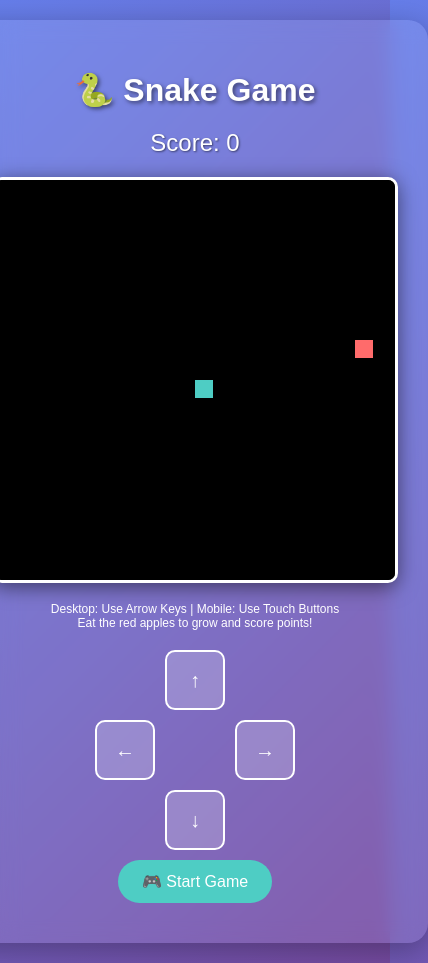
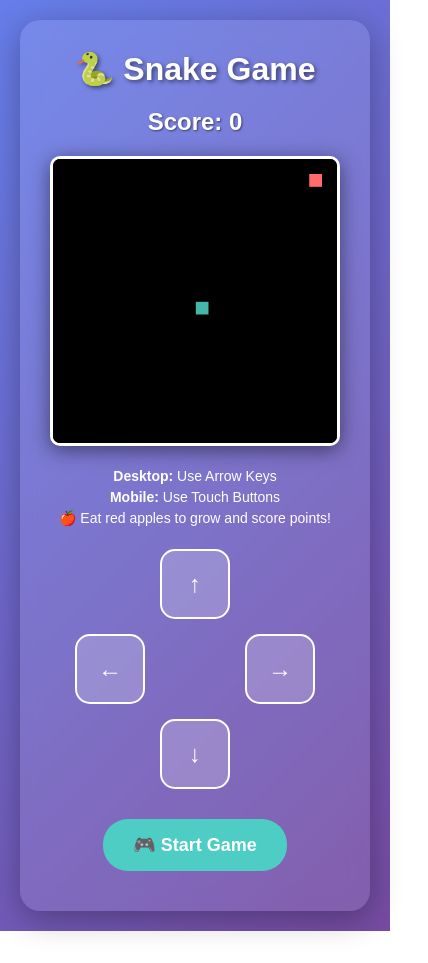
Before and after one commit to subh-a-dip/subh-a-dip, a plain HTML site: page snake-game.html in a window 390 px wide. Shown: the whole page, 428 px wide, since content can reach past the window. After the commit the page ends 931 px from the top, so only its background shows below. Drawn offline with Linux system fonts and the light colour scheme.

Commit message:
🐍 Complete Snake game rewrite - now fully working!

```diff
--- a/snake-game.html
+++ b/snake-game.html
@@ -5,16 +5,22 @@
     <meta name="viewport" content="width=device-width, initial-scale=1.0">
     <title>🐍 Snake Game - Play Now!</title>
     <style>
+        * {
+            margin: 0;
+            padding: 0;
+            box-sizing: border-box;
+        }
+
         body {
-            margin: 0;
-            padding: 20px;
             display: flex;
             justify-content: center;
             align-items: center;
             min-height: 100vh;
             background: linear-gradient(135deg, #667eea 0%, #764ba2 100%);
             font-family: 'Arial', sans-serif;
+            padding: 20px;
         }
+
         .game-container {
             text-align: center;
             background: rgba(255, 255, 255, 0.1);
@@ -22,80 +28,122 @@
             border-radius: 20px;
             backdrop-filter: blur(10px);
             box-shadow: 0 8px 32px rgba(0, 0, 0, 0.3);
+            max-width: 500px;
+            width: 100%;
         }
+
         h1 {
             color: #fff;
             margin-bottom: 20px;
             text-shadow: 2px 2px 4px rgba(0, 0, 0, 0.5);
+            font-size: 2.5em;
         }
+
+        .score {
+            color: #fff;
+            font-size: 24px;
+            margin: 20px 0;
+            text-shadow: 1px 1px 2px rgba(0, 0, 0, 0.5);
+            font-weight: bold;
+        }
+
         canvas {
             border: 3px solid #fff;
             border-radius: 10px;
             background: #000;
             box-shadow: 0 4px 20px rgba(0, 0, 0, 0.5);
+            display: block;
+            margin: 0 auto;
         }
-        .score {
-            color: #fff;
-            font-size: 24px;
-            margin: 20px 0;
-            text-shadow: 1px 1px 2px rgba(0, 0, 0, 0.5);
-        }
+
         .controls {
             color: #fff;
-            margin-top: 15px;
+            margin: 20px 0;
             font-size: 14px;
+            line-height: 1.5;
         }
-        .game-over {
-            color: #ff6b6b;
-            font-size: 20px;
-            margin: 10px 0;
-            display: none;
-        }
+
         .btn {
             background: #4ecdc4;
             color: white;
             border: none;
-            padding: 12px 24px;
+            padding: 15px 30px;
             border-radius: 25px;
             cursor: pointer;
-            font-size: 16px;
+            font-size: 18px;
             margin: 10px;
-            transition: background 0.3s;
+            transition: all 0.3s;
+            font-weight: bold;
         }
+
         .btn:hover {
             background: #45b7aa;
+            transform: translateY(-2px);
         }
+
+        .btn:active {
+            transform: translateY(0);
+        }
+
+        .game-over {
+            color: #ff6b6b;
+            font-size: 24px;
+            margin: 20px 0;
+            font-weight: bold;
+            text-shadow: 1px 1px 2px rgba(0, 0, 0, 0.5);
+        }
+
         .mobile-controls {
             display: none;
-            margin-top: 20px;
-            grid-template-columns: repeat(3, 60px);
-            grid-template-rows: repeat(3, 60px);
-            gap: 10px;
+            grid-template-columns: repeat(3, 70px);
+            grid-template-rows: repeat(3, 70px);
+            gap: 15px;
             justify-content: center;
+            margin: 20px 0;
         }
+
         .control-btn {
             background: rgba(255, 255, 255, 0.2);
             border: 2px solid #fff;
-            border-radius: 10px;
+            border-radius: 15px;
             color: #fff;
-            font-size: 20px;
+            font-size: 24px;
             cursor: pointer;
             display: flex;
             align-items: center;
             justify-content: center;
             user-select: none;
-            transition: background 0.2s;
+            transition: all 0.2s;
+            font-weight: bold;
         }
+
+        .control-btn:hover {
+            background: rgba(255, 255, 255, 0.3);
+        }
+
         .control-btn:active {
-            background: rgba(255, 255, 255, 0.4);
+            background: rgba(255, 255, 255, 0.5);
+            transform: scale(0.95);
         }
+
         @media (max-width: 768px) {
             .mobile-controls {
                 display: grid;
             }
-            .controls {
-                font-size: 12px;
+
+            canvas {
+                width: 100%;
+                max-width: 350px;
+                height: auto;
             }
+
+            h1 {
+                font-size: 2em;
+            }
+        }
+
+        .hidden {
+            display: none !important;
         }
     </style>
 </head>
@@ -106,172 +154,231 @@
         <canvas id="gameCanvas" width="400" height="400"></canvas>
 
         <div class="controls">
-            Desktop: Use Arrow Keys | Mobile: Use Touch Buttons<br>
-            Eat the red apples to grow and score points!
+            <strong>Desktop:</strong> Use Arrow Keys<br>
+            <strong>Mobile:</strong> Use Touch Buttons<br>
+            🍎 Eat red apples to grow and score points!
         </div>
 
-        <div class="mobile-controls">
+        <div class="mobile-controls" id="mobileControls">
             <div></div>
-            <div class="control-btn" onclick="changeDirection('up')">↑</div>
+            <button class="control-btn" data-direction="up">↑</button>
             <div></div>
-            <div class="control-btn" onclick="changeDirection('left')">←</div>
+            <button class="control-btn" data-direction="left">←</button>
             <div></div>
-            <div class="control-btn" onclick="changeDirection('right')">→</div>
+            <button class="control-btn" data-direction="right">→</button>
             <div></div>
-            <div class="control-btn" onclick="changeDirection('down')">↓</div>
+            <button class="control-btn" data-direction="down">↓</button>
             <div></div>
         </div>
 
-        <button class="btn" id="startBtn" onclick="startGame()">🎮 Start Game</button>
-        <div class="game-over" id="gameOver">Game Over! 🎮</div>
-        <button class="btn" id="restartBtn" onclick="restartGame()" style="display:none;">🔄 Play Again</button>
+        <button class="btn" id="startBtn">🎮 Start Game</button>
+        <div class="game-over hidden" id="gameOver">Game Over! 🎮</div>
+        <button class="btn hidden" id="restartBtn">🔄 Play Again</button>
     </div>
 
     <script>
-        const canvas = document.getElementById('gameCanvas');
-        const ctx = canvas.getContext('2d');
-        const scoreElement = document.getElementById('score');
-        const gameOverElement = document.getElementById('gameOver');
-        const restartBtn = document.getElementById('restartBtn');
-        const startBtn = document.getElementById('startBtn');
+        class SnakeGame {
+            constructor() {
+                this.canvas = document.getElementById('gameCanvas');
+                this.ctx = this.canvas.getContext('2d');
+                this.scoreElement = document.getElementById('score');
+                this.gameOverElement = document.getElementById('gameOver');
+                this.startBtn = document.getElementById('startBtn');
+                this.restartBtn = document.getElementById('restartBtn');
 
-        const gridSize = 20;
-        const tileCount = canvas.width / gridSize;
+                this.gridSize = 20;
+                this.tileCount = this.canvas.width / this.gridSize;
 
-        let snake, food, dx, dy, score, gameRunning;
-
-        function initGame() {
-            snake = [{x: 10, y: 10}];
-            dx = 0;
-            dy = 0;
-            score = 0;
-            gameRunning = false;
-            scoreElement.textContent = score;
-            randomFood();
-            drawGame();
+                this.reset();
+                this.setupEventListeners();
+                this.draw();
             }
 
-        function randomFood() {
-            food = {
-                x: Math.floor(Math.random() * tileCount),
-                y: Math.floor(Math.random() * tileCount)
-            };
+            reset() {
+                this.snake = [{x: 10, y: 10}];
+                this.food = this.generateFood();
+                this.dx = 0;
+                this.dy = 0;
+                this.score = 0;
+                this.gameRunning = false;
+                this.gameStarted = false;
+
+                this.scoreElement.textContent = this.score;
+                this.gameOverElement.classList.add('hidden');
+                this.restartBtn.classList.add('hidden');
+                this.startBtn.classList.remove('hidden');
             }
 
-        function drawGame() {
-            ctx.fillStyle = 'black';
-            ctx.fillRect(0, 0, canvas.width, canvas.height);
+            generateFood() {
+                let newFood;
+                do {
+                    newFood = {
+                        x: Math.floor(Math.random() * this.tileCount),
+                        y: Math.floor(Math.random() * this.tileCount)
+                    };
+                } while (this.snake.some(segment => segment.x === newFood.x && segment.y === newFood.y));
 
-            ctx.fillStyle = '#4ecdc4';
-            for (let part of snake) {
-                ctx.fillRect(part.x * gridSize, part.y * gridSize, gridSize - 2, gridSize - 2);
+                return newFood;
             }
 
-            ctx.fillStyle = '#ff6b6b';
-            ctx.fillRect(food.x * gridSize, food.y * gridSize, gridSize - 2, gridSize - 2);
+            draw() {
+                // Clear canvas
+                this.ctx.fillStyle = '#000';
+                this.ctx.fillRect(0, 0, this.canvas.width, this.canvas.height);
+
+                // Draw snake
+                this.ctx.fillStyle = '#4ecdc4';
+                this.snake.forEach((segment, index) => {
+                    if (index === 0) {
+                        // Snake head - slightly different color
+                        this.ctx.fillStyle = '#45b7aa';
+                    } else {
+                        this.ctx.fillStyle = '#4ecdc4';
+                    }
+                    this.ctx.fillRect(
+                        segment.x * this.gridSize + 1,
+                        segment.y * this.gridSize + 1,
+                        this.gridSize - 2,
+                        this.gridSize - 2
+                    );
+                });
+
+                // Draw food
+                this.ctx.fillStyle = '#ff6b6b';
+                this.ctx.fillRect(
+                    this.food.x * this.gridSize + 1,
+                    this.food.y * this.gridSize + 1,
+                    this.gridSize - 2,
+                    this.gridSize - 2
+                );
             }
 
-        function startGame() {
-            gameRunning = true;
-            startBtn.style.display = 'none';
-            gameOverElement.style.display = 'none';
-            restartBtn.style.display = 'none';
-        }
+            update() {
+                if (!this.gameRunning) return;
 
-        function moveSnake() {
-            if (!gameRunning) return;
+                const head = {
+                    x: this.snake[0].x + this.dx,
+                    y: this.snake[0].y + this.dy
+                };
 
-            const head = {x: snake[0].x + dx, y: snake[0].y + dy};
-
-            if (head.x < 0 || head.x >= tileCount || head.y < 0 || head.y >= tileCount) {
-                gameOver();
+                // Check wall collision
+                if (head.x < 0 || head.x >= this.tileCount ||
+                    head.y < 0 || head.y >= this.tileCount) {
+                    this.gameOver();
                     return;
                 }
 
-            for (let part of snake) {
-                if (head.x === part.x && head.y === part.y) {
-                    gameOver();
+                // Check self collision
+                if (this.snake.some(segment => segment.x === head.x && segment.y === head.y)) {
+                    this.gameOver();
                     return;
+                }
+
+                this.snake.unshift(head);
+
+                // Check food collision
+                if (head.x === this.food.x && head.y === this.food.y) {
+                    this.score += 10;
+                    this.scoreElement.textContent = this.score;
+                    this.food = this.generateFood();
+                } else {
+                    this.snake.pop();
                 }
             }
 
-            snake.unshift(head);
-
-            if (head.x === food.x && head.y === food.y) {
-                score += 10;
-                scoreElement.textContent = score;
-                randomFood();
-            } else {
-                snake.pop();
-            }
+            gameOver() {
+                this.gameRunning = false;
+                this.gameOverElement.classList.remove('hidden');
+                this.restartBtn.classList.remove('hidden');
             }
 
-        function gameOver() {
-            gameRunning = false;
-            gameOverElement.style.display = 'block';
-            restartBtn.style.display = 'inline-block';
+            start() {
+                this.gameRunning = true;
+                this.gameStarted = true;
+                this.startBtn.classList.add('hidden');
             }
 
-        function restartGame() {
-            initGame();
-            startGame();
+            changeDirection(newDx, newDy) {
+                if (!this.gameRunning) return;
+
+                // Prevent reverse direction
+                if (this.dx === -newDx && this.dy === -newDy) return;
+
+                this.dx = newDx;
+                this.dy = newDy;
             }
 
-        function changeDirection(direction) {
-            if (!gameRunning) return;
+            setupEventListeners() {
+                // Start button
+                this.startBtn.addEventListener('click', () => this.start());
 
-            const goingUp = dy === -1;
-            const goingDown = dy === 1;
-            const goingRight = dx === 1;
-            const goingLeft = dx === -1;
+                // Restart button
+                this.restartBtn.addEventListener('click', () => {
+                    this.reset();
+                    this.start();
+                });
 
-            switch(direction) {
-                case 'up':
-                    if (!goingDown) { dx = 0; dy = -1; }
+                // Keyboard controls
+                document.addEventListener('keydown', (e) => {
+                    if (!this.gameRunning) return;
+
+                    switch(e.key) {
+                        case 'ArrowUp':
+                            e.preventDefault();
+                            this.changeDirection(0, -1);
                             break;
-                case 'down':
-                    if (!goingUp) { dx = 0; dy = 1; }
+                        case 'ArrowDown':
+                            e.preventDefault();
+                            this.changeDirection(0, 1);
                             break;
-                case 'left':
-                    if (!goingRight) { dx = -1; dy = 0; }
+                        case 'ArrowLeft':
+                            e.preventDefault();
+                            this.changeDirection(-1, 0);
                             break;
-                case 'right':
-                    if (!goingLeft) { dx = 1; dy = 0; }
-                    break;
-            }
-        }
-
-        document.addEventListener('keydown', (e) => {
-            if (!gameRunning) return;
-
-            const goingUp = dy === -1;
-            const goingDown = dy === 1;
-            const goingRight = dx === 1;
-            const goingLeft = dx === -1;
-
-            switch(e.keyCode) {
-                case 37: // Left
-                    if (!goingRight) { dx = -1; dy = 0; }
-                    break;
-                case 38: // Up
-                    if (!goingDown) { dx = 0; dy = -1; }
-                    break;
-                case 39: // Right
-                    if (!goingLeft) { dx = 1; dy = 0; }
-                    break;
-                case 40: // Down
-                    if (!goingUp) { dx = 0; dy = 1; }
+                        case 'ArrowRight':
+                            e.preventDefault();
+                            this.changeDirection(1, 0);
                             break;
                     }
                 });
 
-        function gameLoop() {
-            moveSnake();
-            drawGame();
+                // Mobile controls
+                document.querySelectorAll('.control-btn').forEach(btn => {
+                    btn.addEventListener('click', () => {
+                        if (!this.gameRunning) return;
+
+                        const direction = btn.dataset.direction;
+                        switch(direction) {
+                            case 'up':
+                                this.changeDirection(0, -1);
+                                break;
+                            case 'down':
+                                this.changeDirection(0, 1);
+                                break;
+                            case 'left':
+                                this.changeDirection(-1, 0);
+                                break;
+                            case 'right':
+                                this.changeDirection(1, 0);
+                                break;
+                        }
+                    });
+                });
             }
 
-        initGame();
-        setInterval(gameLoop, 150);
+            gameLoop() {
+                this.update();
+                this.draw();
+            }
+        }
+
+        // Initialize game
+        const game = new SnakeGame();
+
+        // Game loop
+        setInterval(() => {
+            game.gameLoop();
+        }, 120);
     </script>
 </body>
 </html>
```
Lines whose indentation alone changed are shown as unchanged.
